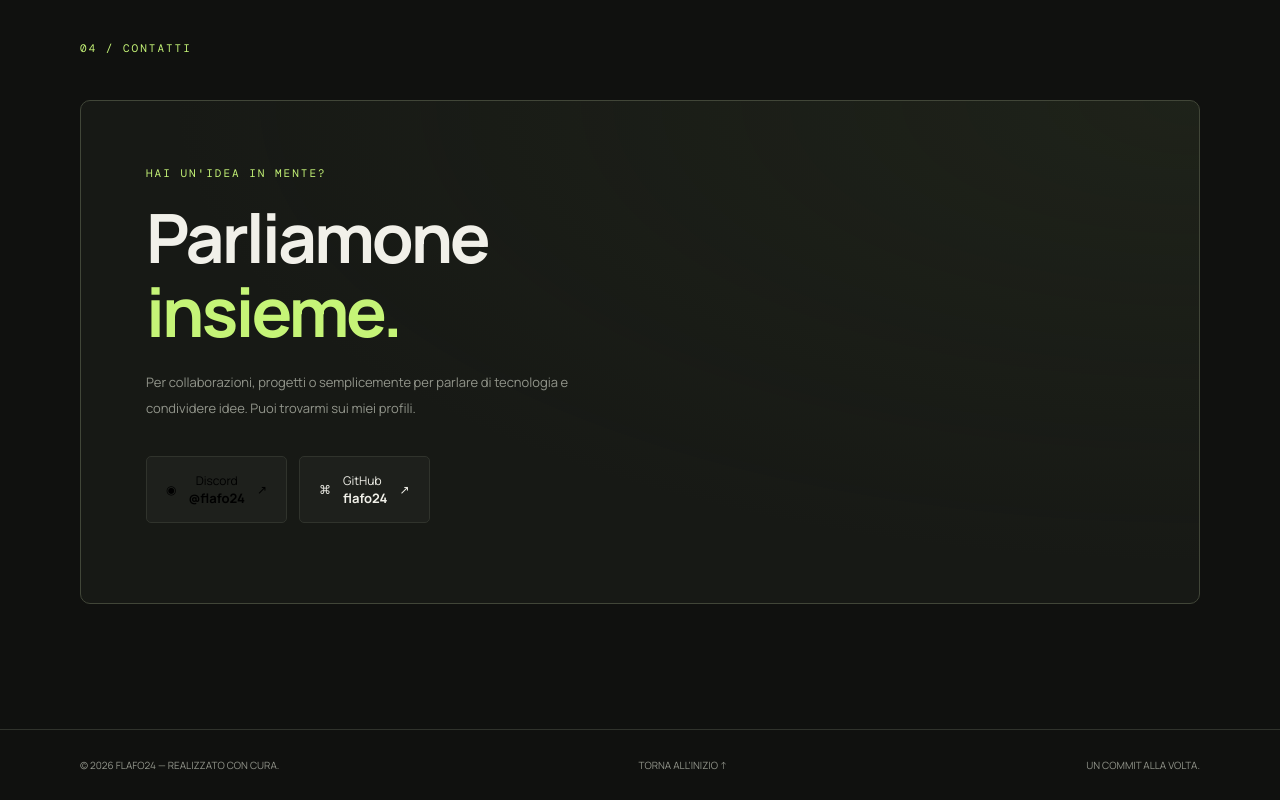
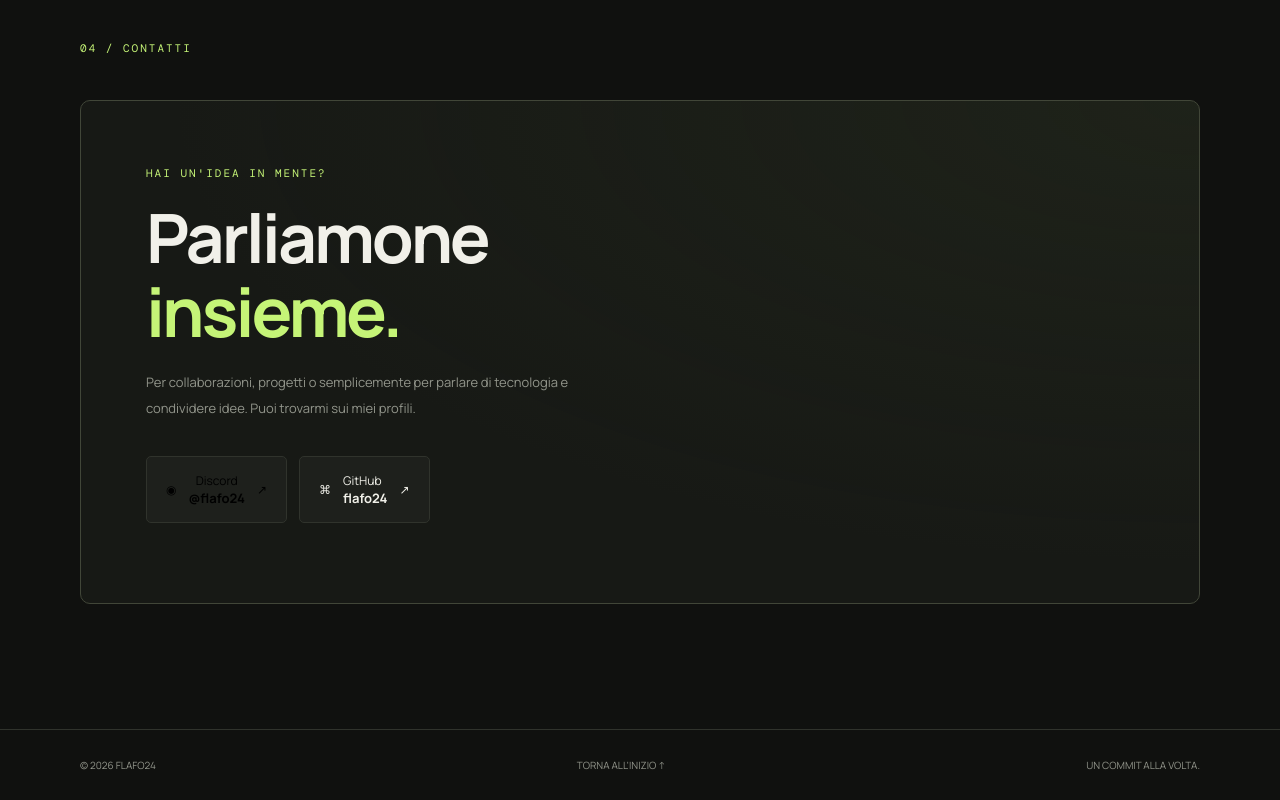
Before and after one commit to flafo24s/portfolio, a plain HTML site: page index.html in a window 1280 px wide. Shown: the part 3166-3966 px from the top of the page. Drawn offline with nearby package versions, Linux system fonts and the light colour scheme.

Commit message:
Remove extra text from footer copyright notice

```diff
--- a/index.html
+++ b/index.html
@@ -1020,7 +1020,7 @@ footer {
 
 <footer>
   <div class="container footer-inner">
-    <span>© 2026 FLAFO24 — REALIZZATO CON CURA.</span>
+    <span>© 2026 FLAFO24</span>
     <a href="#">TORNA ALL'INIZIO ↑</a>
     <span>UN COMMIT ALLA VOLTA.</span>
   </div>
```
